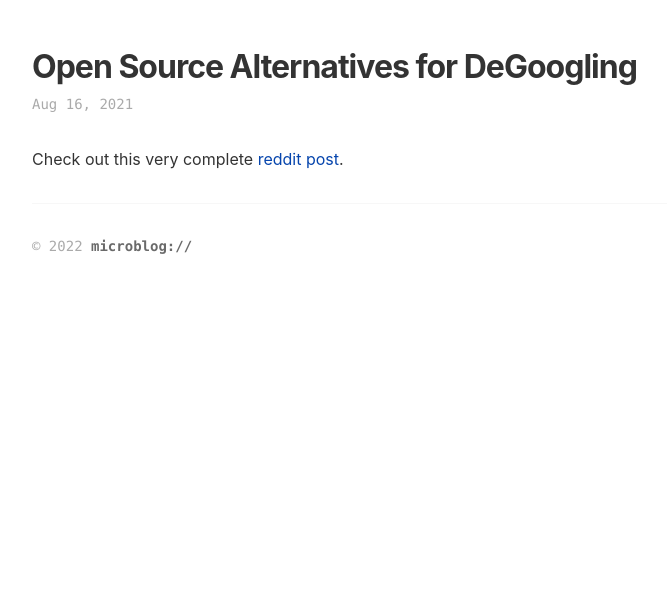
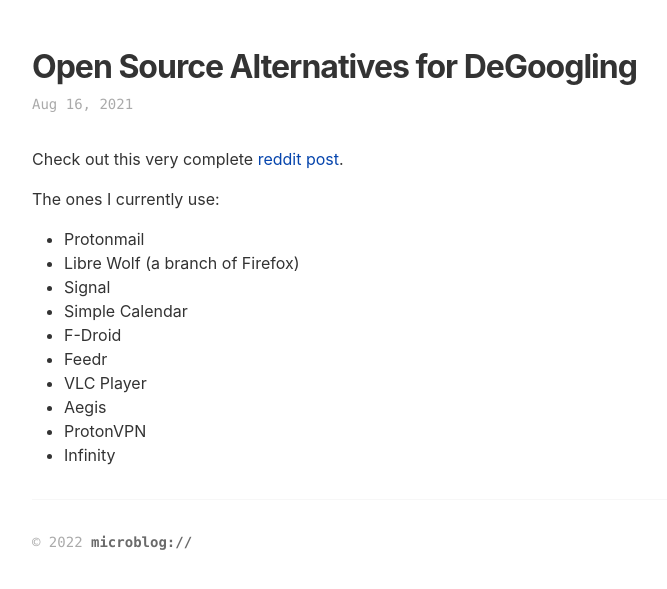
Before and after one commit to to-ie/to-ie.github.io, a Jekyll site: the page built from _posts/2021-08-16-de-googling.md, in a window 1280 px wide. Shown: the top 589 px of the page, without its empty margins (8-675 px from the left). Built offline with Jekyll 4.4.1, drawn with Linux system fonts in a browser that asks for light colours.

Commit message:
Update 2021-08-16-de-googling.md

```diff
--- a/_posts/2021-08-16-de-googling.md
+++ b/_posts/2021-08-16-de-googling.md
@@ -6,3 +6,15 @@
 ---
 
 Check out this very complete [reddit post](https://www.reddit.com/r/degoogle/comments/pjligx/open_source_alternatives_for_degoogling/).
+
+The ones I currently use:
+- Protonmail
+- Libre Wolf (a branch of Firefox)
+-  Signal
+-  Simple Calendar
+-  F-Droid
+-  Feedr
+-  VLC Player
+-  Aegis
+-  ProtonVPN
+-  Infinity
```
